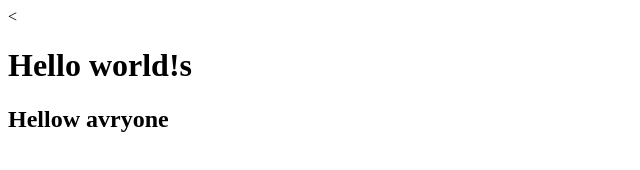
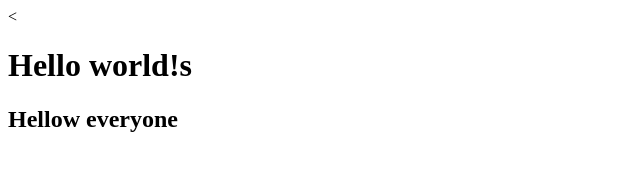
Before and after one commit to konkustador/Test-HTML-repo, a plain HTML site: page index.html in a window 1280 px wide. Shown: the full height of the page, 0-640 px from the left. Drawn offline with Linux system fonts and the light colour scheme.

Commit message:
Исправлены граматические ошибки

```diff
--- a/index.html
+++ b/index.html
@@ -5,6 +5,6 @@
 </head>
 <body>
 <h1>Hello world!s</h1>
-<h2>Hellow avryone</h2>
+<h2>Hellow everyone</h2>
 </body>
 </html>
```
